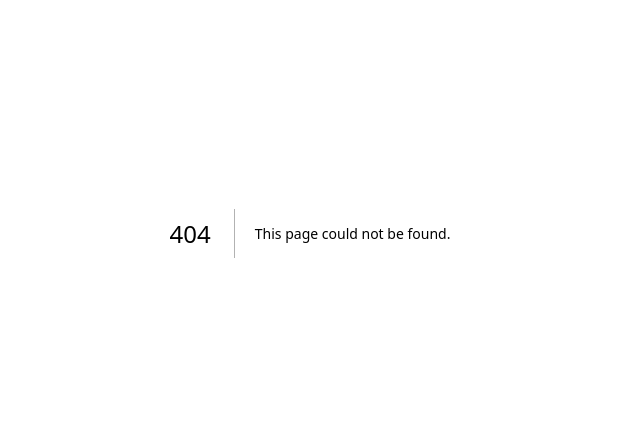
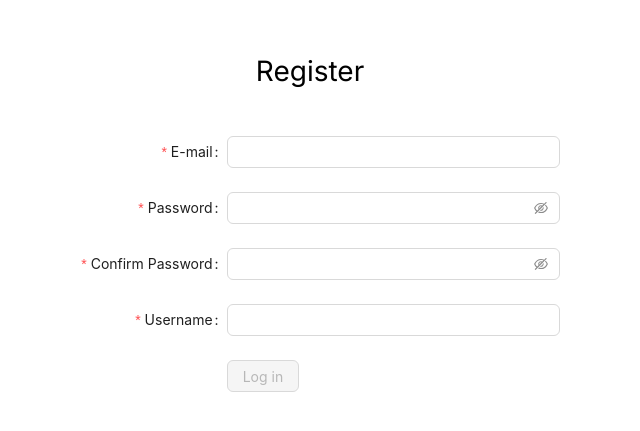
Before and after one commit to Gab-Agrela/product-control, a Next.js app: page /register in a window 1280 px wide. Before the commit this address had no page. Shown: the part 167-598 px from the top of the page, without its empty margins (330-970 px from the left). Built offline with nearby package versions, Linux system fonts and the light colour scheme.

Commit message:
feat: register form

```diff
--- a/package.json
+++ b/package.json
@@ -9,6 +9,7 @@
     "lint": "next lint"
   },
   "dependencies": {
+    "antd": "^5.15.1",
     "next": "13.5.6",
     "react": "^18",
     "react-dom": "^18",
--- /dev/null
+++ b/src/app/register/page.tsx
@@ -0,0 +1,30 @@
+"use client";
+
+import RegisterForm from "@/components/RegisterForm";
+import React from "react";
+import styled from "styled-components";
+
+const Register: React.FC = () => {
+  return (
+    <RegisterContainer>
+      <Title>Register</Title>
+      <RegisterForm />
+    </RegisterContainer>
+  );
+};
+
+const RegisterContainer = styled.div`
+  display: flex;
+  flex-direction: column;
+  align-items: center;
+  justify-content: center;
+  width: 100%;
+  height: 95dvh;
+`;
+
+const Title = styled.p`
+  font-size: 28px;
+  padding-bottom: 20px;
+`;
+
+export default Register;
--- /dev/null
+++ b/src/components/RegisterForm.tsx
@@ -0,0 +1,145 @@
+"use client";
+
+import React from "react";
+import { Button, Form as AntdForm, Input } from "antd";
+import styled from "styled-components";
+
+const formItemLayout = {
+  labelCol: {
+    xs: { span: 24 },
+    sm: { span: 8 },
+  },
+  wrapperCol: {
+    xs: { span: 24 },
+    sm: { span: 16 },
+  },
+};
+
+const tailFormItemLayout = {
+  wrapperCol: {
+    xs: {
+      span: 24,
+      offset: 0,
+    },
+    sm: {
+      span: 16,
+      offset: 8,
+    },
+  },
+};
+
+const RegisterForm: React.FC = () => {
+  const [form] = Form.useForm();
+
+  const onFinish = (values: any) => {
+    console.log("Received values of form: ", values);
+  };
+
+  return (
+    <Form
+      {...formItemLayout}
+      form={form}
+      name="register"
+      onFinish={onFinish}
+      scrollToFirstError
+    >
+      <Form.Item
+        name="email"
+        label="E-mail"
+        rules={[
+          {
+            type: "email",
+            message: "The input is not valid E-mail!",
+          },
+          {
+            required: true,
+            message: "Please input your E-mail!",
+          },
+        ]}
+      >
+        <Input />
+      </Form.Item>
+
+      <Form.Item
+        name="password"
+        label="Password"
+        rules={[
+          {
+            required: true,
+            message: "Password must be at least 4 characters",
+            min: 4,
+          },
+        ]}
+        hasFeedback
+      >
+        <Input.Password />
+      </Form.Item>
+
+      <Form.Item
+        name="confirm"
+        label="Confirm Password"
+        dependencies={["password"]}
+        hasFeedback
+        rules={[
+          {
+            required: true,
+            message: "Please confirm your password!",
+          },
+          ({ getFieldValue }) => ({
+            validator(_, value) {
+              if (!value || getFieldValue("password") === value) {
+                return Promise.resolve();
+              }
+              return Promise.reject(
+                new Error("The new password that you entered do not match!")
+              );
+            },
+          }),
+        ]}
+      >
+        <Input.Password />
+      </Form.Item>
+
+      <Form.Item
+        name="username"
+        label="Username"
+        rules={[
+          {
+            required: true,
+            message: "Username must be at least 4 characters!",
+            whitespace: true,
+            min: 4,
+          },
+        ]}
+      >
+        <Input />
+      </Form.Item>
+
+      <Form.Item shouldUpdate {...tailFormItemLayout}>
+        {() => (
+          <Button
+            type="primary"
+            htmlType="submit"
+            disabled={
+              !form.isFieldsTouched(true) ||
+              !!form.getFieldsError().filter(({ errors }) => errors.length)
+                .length
+            }
+          >
+            Log in
+          </Button>
+        )}
+      </Form.Item>
+    </Form>
+  );
+};
+
+const Form = styled(AntdForm)`
+  @media (max-width: 576px) {
+    width: 80%;
+  }
+  max-width: 650px;
+  width: 500px;
+`;
+
+export default RegisterForm;
```
Also changed, not shown: 1 other file (tests, documents, lock files or other folders).
